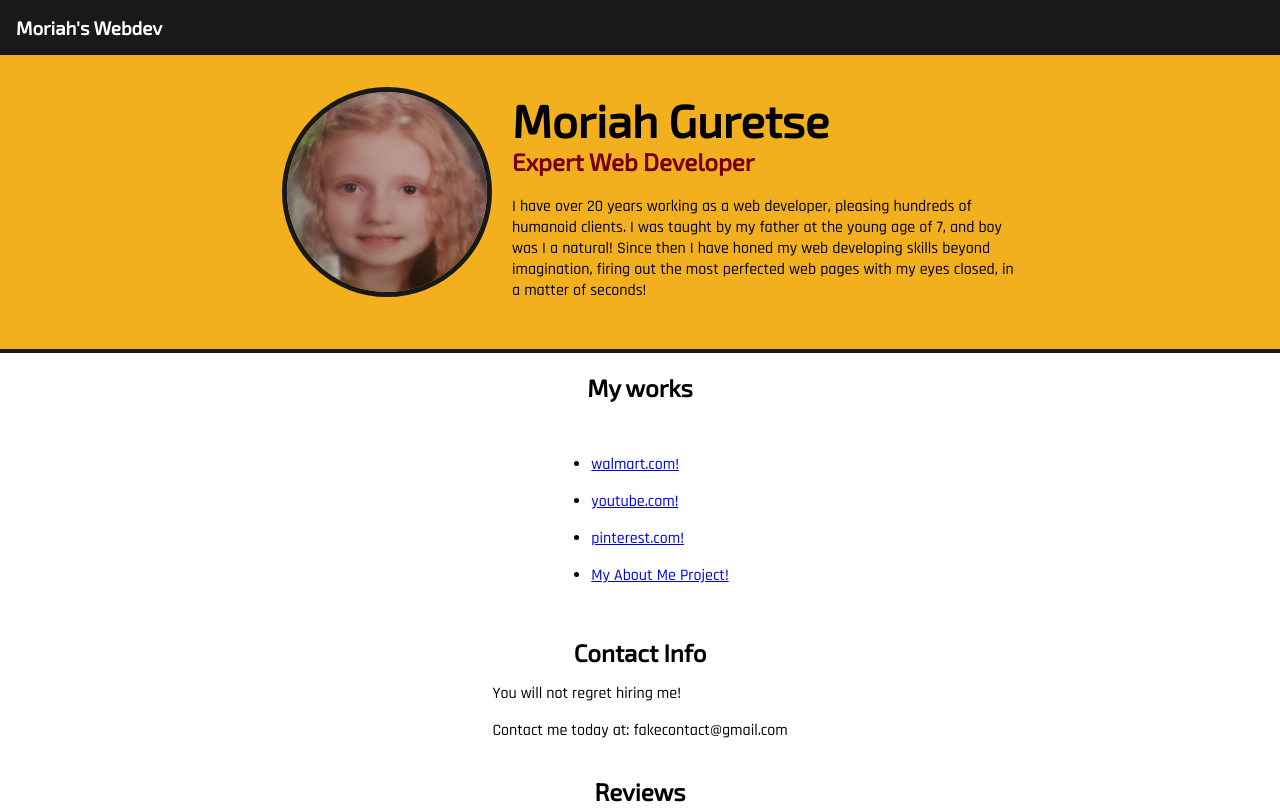
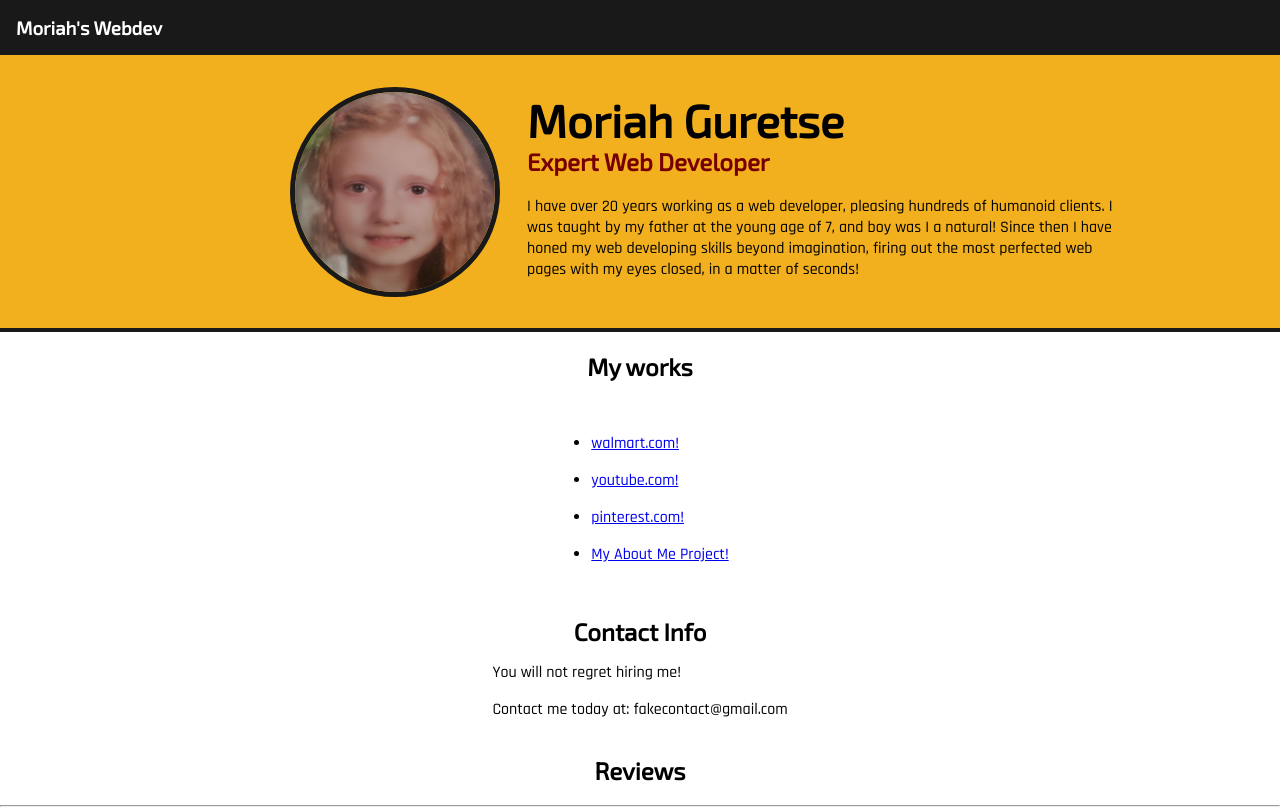
Before and after one commit to RVCC-IDMX/midterm-2023-MoriahG, a plain HTML site: page index.html in a window 1280 px wide. Shown: the top 809 px of the page. Drawn offline with Linux system fonts and the light colour scheme.

Commit message:
Header Editing

```diff
--- a/css/style.css
+++ b/css/style.css
@@ -22,13 +22,19 @@ header {
 
 }
 
+header #side-by-side {
+    display: grid;
+    grid-template-columns: .7fr 1fr;
+}
+
 header img {
     width: 200px;
     border-radius: 50%;
     height: 200px;
     border: 5px solid rgb(25, 25, 25);
-    float:left;
-    margin-left: 22%;
+    /* fix this with grid margins? */
+    margin-right: 5%;
+    margin-left: 55%;
     margin-top: 2rem;
 }
 
@@ -36,12 +42,12 @@ header h1 {
     font-size: 34pt;
     margin-bottom: 0;
     padding-top: .5rem;
-    margin-left: 40%;
+    /*margin-left: 40%;*/
     margin-right: 20%;
 }
 
 header h2 {
-    margin-left: 40%;
+    /*margin-left: 40%;*/
     margin-right: 20%;
     margin-top: 0;
     color: rgb(118, 0, 0);
@@ -49,7 +55,7 @@ header h2 {
 
 #aboutme {
     text-align: left;
-    margin-left: 40%;
+    /*margin-left: 40%;*/
     margin-right: 20%;
     padding-bottom: 2rem;
 }
--- a/index.html
+++ b/index.html
@@ -16,8 +16,9 @@
 <body>
   <!-- All content of the webpage -->
 
+<!--
   <header>
-    <!-- Site title and my description-->
+    <!-- Site title and my description-- >
     <h3>Moriah's Webdev</h3>
 
     <img src="img/me.jpg" alt="A picture of younger Moriah">
@@ -29,6 +30,25 @@
     </div>
 
   </header>
+-->
+
+<header>
+  <!-- Site title and my description-->
+  <h3>Moriah's Webdev</h3>
+
+  <div id="side-by-side">
+    <img src="img/me.jpg" alt="A picture of younger Moriah">
+
+    <div>
+      <h1>Moriah Guretse</h1>
+      <h2>Expert Web Developer</h2>
+      <div id="aboutme">
+        <p>I have over 20 years working as a web developer, pleasing hundreds of humanoid clients. I was taught by my father at the young age of 7, and boy was I a natural! Since then I have honed my web developing skills beyond imagination, firing out the most perfected web pages with my eyes closed, in a matter of seconds!</p>
+      </div>
+    </div>
+  </div>
+
+</header>
 
   <main>
     <!-- Extra Info -->
```
